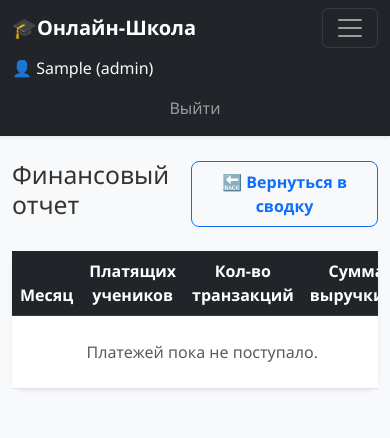
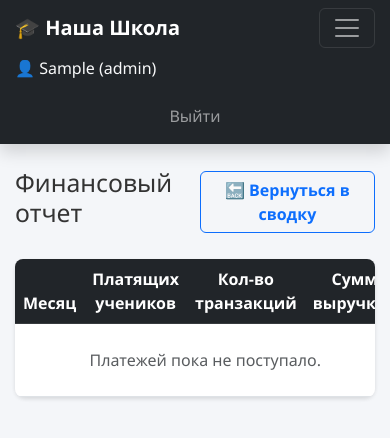
Before and after one commit to fdaalahmare/online-school-platform-v1-repo, a Flask app: page /admin/finance in a window 390 px wide, after a click that opens the changed part. Shown: the top 438 px of the page. Run offline with Flask 3, Linux system fonts and the light colour scheme; the visitor is signed in with stand-in values (Sample User, id 1); data that the repository does not hold is empty; some libraries are stand-ins or nearby versions.

Commit message:
Update: decorators, styles, and base template (mobile adaptation and flash alerts)

```diff
--- a/app/decorators.py
+++ b/app/decorators.py
@@ -1,13 +1,33 @@
 from functools import wraps
-from flask import abort
+from flask import redirect, url_for, flash
 from flask_login import current_user
 
 def role_required(*roles):
+    """
+    Декоратор для ограничения доступа.
+    Если роль не совпадает, перенаправляет в нужный кабинет с сообщением.
+    """
     def decorator(f):
         @wraps(f)
         def decorated_function(*args, **kwargs):
-            if not current_user.is_authenticated or current_user.role not in roles:
-                abort(403)
+            if not current_user.is_authenticated:
+                flash('Пожалуйста, авторизуйтесь.', 'warning')
+                return redirect(url_for('auth.login'))
+
+            if current_user.role not in roles:
+                # Если ученик лезет к админу (или наоборот) — выдаем ошибку
+                flash('У вас нет прав для доступа к этой странице.', 'danger')
+
+                # Мягко возвращаем пользователя в ЕГО кабинет
+                if current_user.role == 'student':
+                    return redirect(url_for('student.dashboard'))
+                elif current_user.role == 'teacher':
+                    return redirect(url_for('teacher.dashboard'))
+                elif current_user.role == 'admin':
+                    return redirect(url_for('admin.dashboard'))
+                else:
+                    return redirect(url_for('auth.logout'))
+
             return f(*args, **kwargs)
         return decorated_function
     return decorator
--- /dev/null
+++ b/app/static/css/style.css
@@ -0,0 +1,112 @@
+/* Базовые настройки */
+body {
+    background-color: #f4f6f9;
+    font-family: 'Segoe UI', Roboto, 'Helvetica Neue', Arial, sans-serif;
+    color: #333;
+}
+
+/* Карточки (Курсы, Дашборд) */
+.card {
+    border: none;
+    border-radius: 12px;
+    box-shadow: 0 4px 6px rgba(0, 0, 0, 0.05), 0 1px 3px rgba(0, 0, 0, 0.1);
+    transition: transform 0.2s ease, box-shadow 0.2s ease;
+}
+
+.card:hover {
+    transform: translateY(-4px);
+    box-shadow: 0 12px 20px rgba(0, 0, 0, 0.1);
+}
+
+/* Прогресс-бары */
+.progress {
+    background-color: #e9ecef;
+    border-radius: 8px;
+    overflow: hidden;
+}
+
+.progress-bar {
+    border-radius: 8px;
+    transition: width 1s ease-in-out;
+}
+
+/* Аккордеон (Модули курса) */
+.accordion-item {
+    border: 1px solid #e9ecef;
+    border-radius: 12px !important;
+    overflow: hidden;
+    margin-bottom: 1rem;
+}
+
+.accordion-button {
+    font-weight: 600;
+    color: #2b2d42;
+    background-color: #fff;
+}
+
+.accordion-button:not(.collapsed) {
+    color: #0d6efd;
+    background-color: #f8f9fa;
+    box-shadow: inset 0 -1px 0 rgba(0, 0, 0, .125);
+}
+
+/* Адаптивность для мобильных телефонов (ширина до 768px) */
+@media (max-width: 768px) {
+    .container {
+        padding-left: 15px;
+        padding-right: 15px;
+    }
+
+    /* Уменьшаем шрифты на главной в админке */
+    .display-5 {
+        font-size: 2.5rem;
+    }
+
+    .display-6 {
+        font-size: 1.8rem;
+    }
+
+    /* Делаем таблицы прокручиваемыми, чтобы не ломался экран */
+    .table-responsive {
+        border-radius: 8px;
+        box-shadow: 0 2px 4px rgba(0, 0, 0, 0.05);
+    }
+
+    /* Кнопки становятся на всю ширину для удобного нажатия пальцем */
+    .btn-mobile-full {
+        width: 100%;
+        margin-bottom: 10px;
+    }
+
+    /* Навигация в админке становится в столбик */
+    .d-flex.gap-2.mb-4 {
+        flex-direction: column;
+    }
+
+    .d-flex.gap-2.mb-4 a {
+        width: 100%;
+    }
+}
+
+/* Стили для всплывающих уведомлений (Flash messages) */
+.alert-toast {
+    position: fixed;
+    top: 20px;
+    right: 20px;
+    z-index: 1050;
+    min-width: 300px;
+    box-shadow: 0 10px 20px rgba(0, 0, 0, 0.15);
+    animation: slideIn 0.5s ease-out;
+}
+
+@keyframes slideIn {
+    from {
+        transform: translateX(100%);
+        opacity: 0;
+    }
+
+    to {
+        transform: translateX(0);
+        opacity: 1;
+    }
+}
--- a/app/templates/base.html
+++ b/app/templates/base.html
@@ -3,156 +3,37 @@
 
 <head>
     <meta charset="UTF-8">
-    <meta name="viewport" content="width=device-width, initial-scale=1.0">
-    <title>Онлайн-Школа</title>
+    <!-- Этот тег КРИТИЧЕСКИ ВАЖЕН для адаптивности на телефонах -->
+    <meta name="viewport" content="width=device-width, initial-scale=1.0, maximum-scale=1.0, user-scalable=no">
+    <title>Платформа Онлайн-Школы</title>
 
-    <!-- Подключаем Bootstrap 5 (каркас) -->
-    <link href="https://cdn.jsdelivr.net/npm/bootstrap@5.3.0/dist/css/bootstrap.min.css" rel="stylesheet">
+    <!-- Подключаем Bootstrap 5 -->
+    <link
+        href="https://cdn.jsdelivr.net/npm/bootstrap@5.3.0/dist/css/bootstrap.min.css"
+        rel="stylesheet">
 
-    <!-- Встроенные стили для 100% работы без кэширования -->
-    <style>
-        /* Базовые настройки */
-        body {
-            background-color: #f8f9fa;
-            /* Очень светлый серый фон */
-            font-family: 'Segoe UI', Roboto, 'Helvetica Neue', Arial, sans-serif;
-            color: #333;
-        }
-
-        /* Карточки курсов и уроков */
-        .card {
-            border: none;
-            border-radius: 12px;
-            box-shadow: 0 4px 6px rgba(0, 0, 0, 0.05), 0 1px 3px rgba(0, 0, 0, 0.1);
-            transition: transform 0.2s ease, box-shadow 0.2s ease;
-        }
-
-        /* Эффект наведения на карточку курса */
-        .card:hover {
-            transform: translateY(-5px);
-            box-shadow: 0 10px 15px rgba(0, 0, 0, 0.1), 0 4px 6px rgba(0, 0, 0, 0.05);
-        }
-
-        /* Прогресс-бары */
-        .progress {
-            background-color: #e9ecef;
-            border-radius: 6px;
-            overflow: hidden;
-        }
-
-        .progress-bar {
-            border-radius: 6px;
-            transition: width 1s ease-in-out;
-        }
-
-        /* Значки (бейджи) */
-        .badge {
-            padding: 0.5em 0.75em;
-            border-radius: 6px;
-            font-weight: 500;
-        }
-
-        .bg-primary {
-            background-color: #0d6efd !important;
-        }
-
-        /* Аккордеон (модули курса) */
-        .accordion-item {
-            border: 1px solid #e9ecef;
-            border-radius: 12px !important;
-            overflow: hidden;
-            margin-bottom: 1rem;
-        }
-
-        .accordion-button {
-            font-weight: 600;
-            color: #2b2d42;
-            background-color: #fff;
-        }
-
-        .accordion-button:not(.collapsed) {
-            color: #0d6efd;
-            background-color: #f8f9fa;
-            box-shadow: inset 0 -1px 0 rgba(0, 0, 0, .125);
-        }
-
-        .accordion-button:focus {
-            box-shadow: none;
-            border-color: rgba(0, 0, 0, .125);
-        }
-
-        /* Список уроков внутри модуля */
-        .list-group-item {
-            border-left: none;
-            border-right: none;
-            padding: 1rem 1.25rem;
-            transition: background-color 0.15s ease;
-        }
-
-        .list-group-item:hover {
-            background-color: #f8f9fa;
-        }
-
-        .list-group-item:first-child {
-            border-top: none;
-        }
-
-        .list-group-item:last-child {
-            border-bottom: none;
-        }
-
-        /* Кнопки */
-        .btn {
-            border-radius: 8px;
-            font-weight: 500;
-            padding: 0.5rem 1.25rem;
-        }
-
-        /* Хлебные крошки (навигация) */
-        .breadcrumb {
-            background-color: transparent;
-            padding: 0;
-            margin-bottom: 1.5rem;
-        }
-
-        .breadcrumb-item a {
-            color: #6c757d;
-            text-decoration: none;
-        }
-
-        .breadcrumb-item a:hover {
-            color: #0d6efd;
-            text-decoration: underline;
-        }
-
-        /* Плеер видео */
-        .ratio-16x9 {
-            border-radius: 12px;
-            overflow: hidden;
-            box-shadow: inset 0 0 20px rgba(0, 0, 0, 0.5);
-        }
-    </style>
+    <!-- Подключаем наш внешний файл стилей (v=2 для обхода кэша) -->
+    <link href="{{ url_for('static', filename='css/style.css') }}?v=2.0" rel="stylesheet">
 </head>
 
 <body>
 
-    <!-- Верхняя навигационная панель (Navbar) -->
-    <nav class="navbar navbar-expand-lg navbar-dark bg-dark mb-4 shadow-sm">
+    <!-- Навигационная панель -->
+    <nav class="navbar navbar-expand-lg navbar-dark bg-dark mb-4 shadow">
         <div class="container">
-            <a class="navbar-brand fw-bold" href="/">🎓Онлайн-Школа</a>
+            <a class="navbar-brand fw-bold" href="/">🎓 Наша Школа</a>
             <button class="navbar-toggler" type="button" data-bs-toggle="collapse" data-bs-target="#navbarNav">
                 <span class="navbar-toggler-icon"></span>
             </button>
             <div class="collapse navbar-collapse" id="navbarNav">
                 <ul class="navbar-nav ms-auto">
-                    <!-- Проверяем, авторизован ли пользователь -->
                     {% if current_user.is_authenticated %}
                     <li class="nav-item d-flex align-items-center">
                         <span class="nav-link text-light me-3 mb-0">
                             👤 {{ current_user.first_name }} ({{ current_user.role }})
                         </span>
                     </li>
-                    <li class="nav-item">
+                    <li class="nav-item mt-2 mt-lg-0">
                         <a class="nav-link btn btn-outline-light btn-sm px-3"
                             href="{{ url_for('auth.logout') }}">Выйти</a>
                     </li>
@@ -166,12 +47,18 @@
         </div>
     </nav>
 
-    <!-- Вывод системных сообщений (flash messages) -->
-    <div class="container">
+    <!-- Контейнер для всплывающих уведомлений (Flash messages) -->
+    <div id="flash-container">
         {% with messages = get_flashed_messages(with_categories=true) %}
         {% if messages %}
         {% for category, message in messages %}
-        <div class="alert alert-{{ category }} alert-dismissible fade show shadow-sm" role="alert">
+        <div class="alert alert-{{ category }} alert-dismissible fade show alert-toast" role="alert">
+            <strong>
+                {% if category == 'success' %}Успешно! 🎉
+                {% elif category == 'danger' %}Ошибка! ⚠️
+                {% elif category == 'warning' %}Внимание! 🔔
+                {% else %}Информация:{% endif %}
+            </strong><br>
             {{ message }}
             <button type="button" class="btn-close" data-bs-dismiss="alert" aria-label="Close"></button>
         </div>
@@ -180,11 +67,26 @@
         {% endwith %}
     </div>
 
-    <!-- Основной контент (сюда будут вставляться другие страницы) -->
+    <!-- Основной контент страницы -->
     {% block content %}{% endblock %}
 
-    <!-- Подключаем скрипты Bootstrap -->
-    <script src="https://cdn.jsdelivr.net/npm/bootstrap@5.3.0/dist/js/bootstrap.bundle.min.js"></script>
+    <!-- Скрипты Bootstrap и наш кастомный JS -->
+    <script
+        src="https://cdn.jsdelivr.net/npm/bootstrap@5.3.0/dist/js/bootstrap.bundle.min.js"></script>
+
+    <script>
+        // Скрипт для автоматического закрытия уведомлений через 5 секунд
+        document.addEventListener('DOMContentLoaded', function () {
+            setTimeout(function () {
+                let alerts = document.querySelectorAll('.alert-toast');
+                alerts.forEach(function (alert) {
+                    // Используем API Bootstrap для плавного закрытия
+                    let bsAlert = new bootstrap.Alert(alert);
+                    bsAlert.close();
+                });
+            }, 5000); // 5000 миллисекунд = 5 секунд
+        });
+    </script>
 </body>
 
 </html>
```
